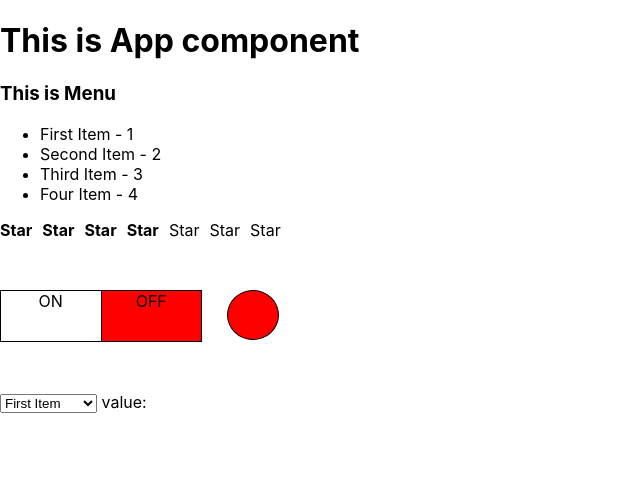
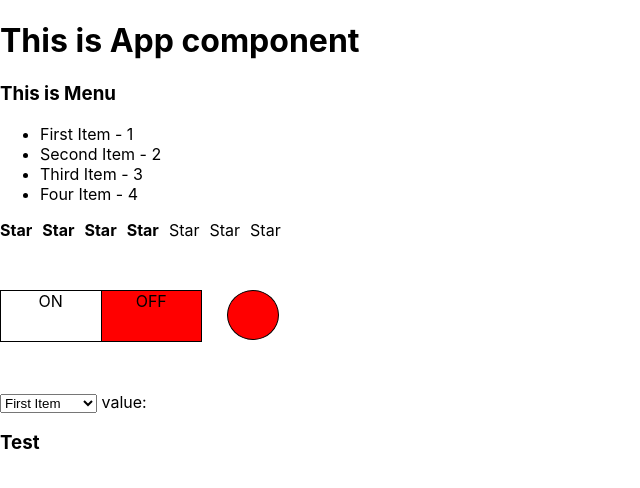
Before and after one commit to zionjke/kabzda-inkubator, a React (Create React App) app: page / in a window 1280 px wide. Shown: the top 488 px of the page, without its empty margins (0-640 px from the left). Built offline with nearby package versions, Linux system fonts and the light colour scheme.

Commit message:
Lesson 16 - useReducer

```diff
--- a/src/App.tsx
+++ b/src/App.tsx
@@ -47,6 +47,7 @@ function App() {
             <Select items={items}
                     selectItemValue={selectItemValue}
                     onSelectClick={setSelectItemValue}/>
+            <Accordion title={'Test'}/>
 
         </div>
     );
--- a/src/components/Accordion/Accordion.tsx
+++ b/src/components/Accordion/Accordion.tsx
@@ -2,25 +2,46 @@
 import * as React from 'react';
 import {AccordionBody} from './AccordionBody';
 import {AccordionTitle} from "./AccordionTitle";
-import {useState} from "react";
+import {useReducer, useState} from "react";
+import {action} from "@storybook/addon-actions";
 
 type Props = {
     title: string,
-    handleClickVisible?: () => void,
-    visible?:boolean
 };
+
+type ActionType = {
+    type: string
+}
+
+const reducer = (state: boolean, action: ActionType) => {
+    if (action.type === 'TOGGLE-VISIBLE') {
+        return !state
+    }
+    return state
+}
+
 export const Accordion = ({title}: Props) => {
-    const [visible, setVisible] = useState(true)
+
+    // const [visible, setVisible] = useState(true)
+    const [visible, dispatch] = useReducer(reducer, false)
+
+
+    // const handleClickVisible = () => {
+    //     setVisible(!visible)
+    // }
 
     const handleClickVisible = () => {
-        setVisible(!visible)
+        dispatch({type: 'TOGGLE-VISIBLE'})
     }
 
     console.log('Accordion render');
     return (
         <div>
+            {/*<AccordionTitle handleClickVisible={handleClickVisible} title={title}/>*/}
             <AccordionTitle handleClickVisible={handleClickVisible} title={title}/>
-
+            {
+                visible && <AccordionBody items={[{title: '1', value: '1'}]} onItemClick={() => alert('yo')}/>
+            }
         </div>
     );
 };
--- a/src/components/Accordion/AccordionBody.tsx
+++ b/src/components/Accordion/AccordionBody.tsx
@@ -3,7 +3,7 @@ import {ItemType} from "../../types/types";
 
 type Props = {
     items: Array<ItemType>
-    onItemClick:(listValue:any) => void
+    onItemClick?:(listValue:any) => void
 };
 export const AccordionBody: React.FC<Props> = ({items,onItemClick}) => {
     console.log('AccordionBody render');
@@ -11,7 +11,7 @@ export const AccordionBody: React.FC<Props> = ({items,onItemClick}) => {
         <ul>
             {
                 items.map((item,i) => (
-                        <li onClick={() => onItemClick(item.value)} key={i}>
+                        <li onClick={() => onItemClick && onItemClick(item.value)} key={i}>
                             <span>{item.title}</span> - <span>{item.value}</span>
                         </li>
                     )
```
